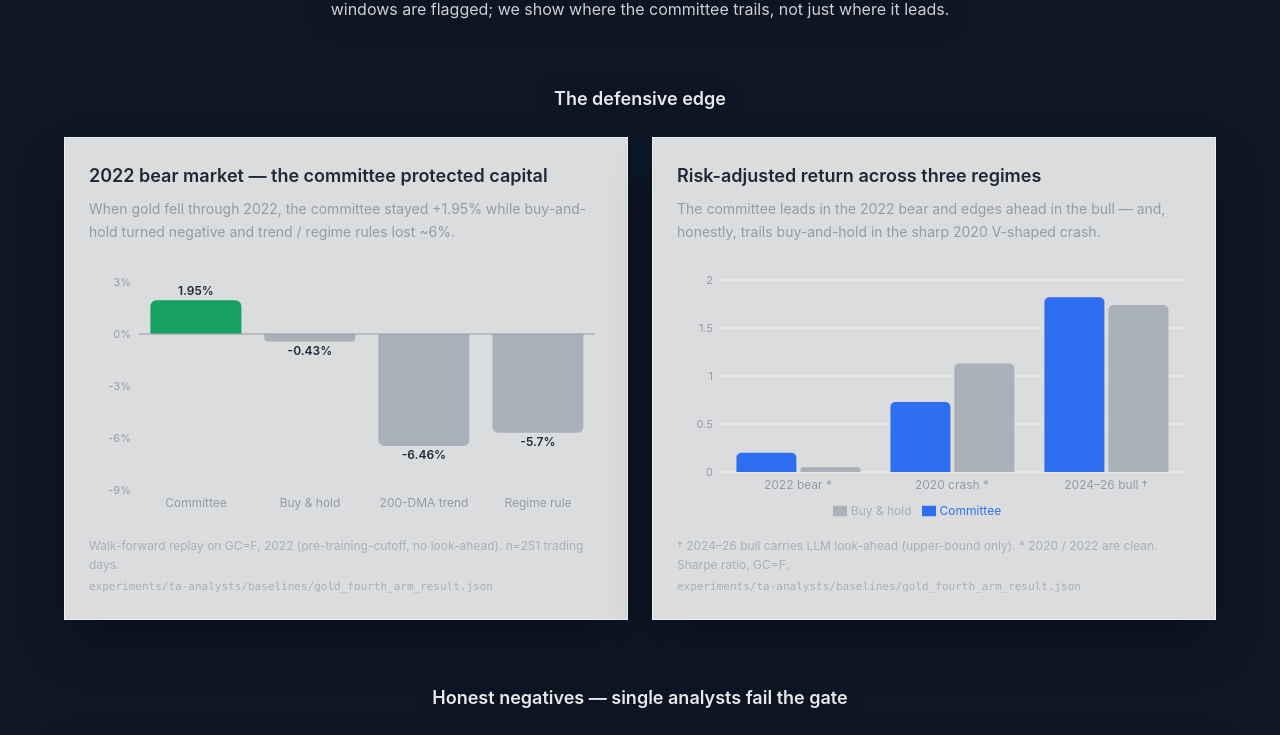
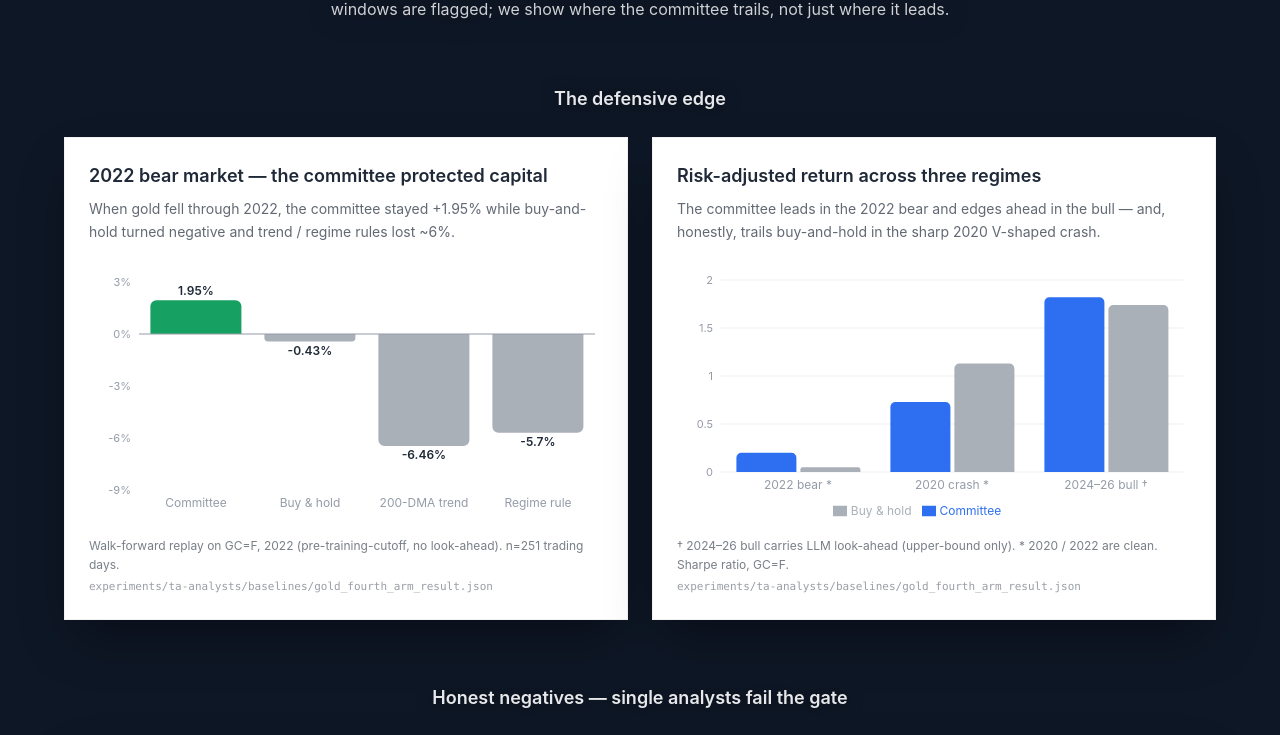
Before and after one commit to longsizhuo/openinvest-site, a React (Vite) app: page / in a window 1280 px wide. Shown: the part 2316-3051 px from the top of the page. Built offline with nearby package versions, Linux system fonts and the light colour scheme; the HTML template or start-up script is replaced by a standard one.

Commit message:
fix(chartcard): solid-white academic card + readable captions (text-disabled was invisible)

```diff
--- a/src/components/charts/ChartCard.tsx
+++ b/src/components/charts/ChartCard.tsx
@@ -14,12 +14,12 @@ export function ChartCard({
   children: ReactNode
 }) {
   return (
-    <div className="glass-card flex flex-col p-5 sm:p-6">
+    <div className="flex flex-col border border-black/5 bg-white p-5 text-ink shadow-2xl shadow-black/40 sm:p-6">
       <h3 className="text-lg font-semibold text-ink">{title}</h3>
-      <p className="mt-2 text-sm leading-relaxed text-muted">{takeaway}</p>
+      <p className="mt-2 text-sm leading-relaxed text-ink/70">{takeaway}</p>
       <div className="mt-5 h-64 w-full">{children}</div>
-      {caveat && <p className="mt-4 text-xs leading-relaxed text-disabled">{caveat}</p>}
-      <p className="mt-1 font-mono text-[11px] text-disabled">{source}</p>
+      {caveat && <p className="mt-4 text-xs leading-relaxed text-ink/60">{caveat}</p>}
+      <p className="mt-1 font-mono text-[11px] text-ink/45">{source}</p>
     </div>
   )
 }
```
